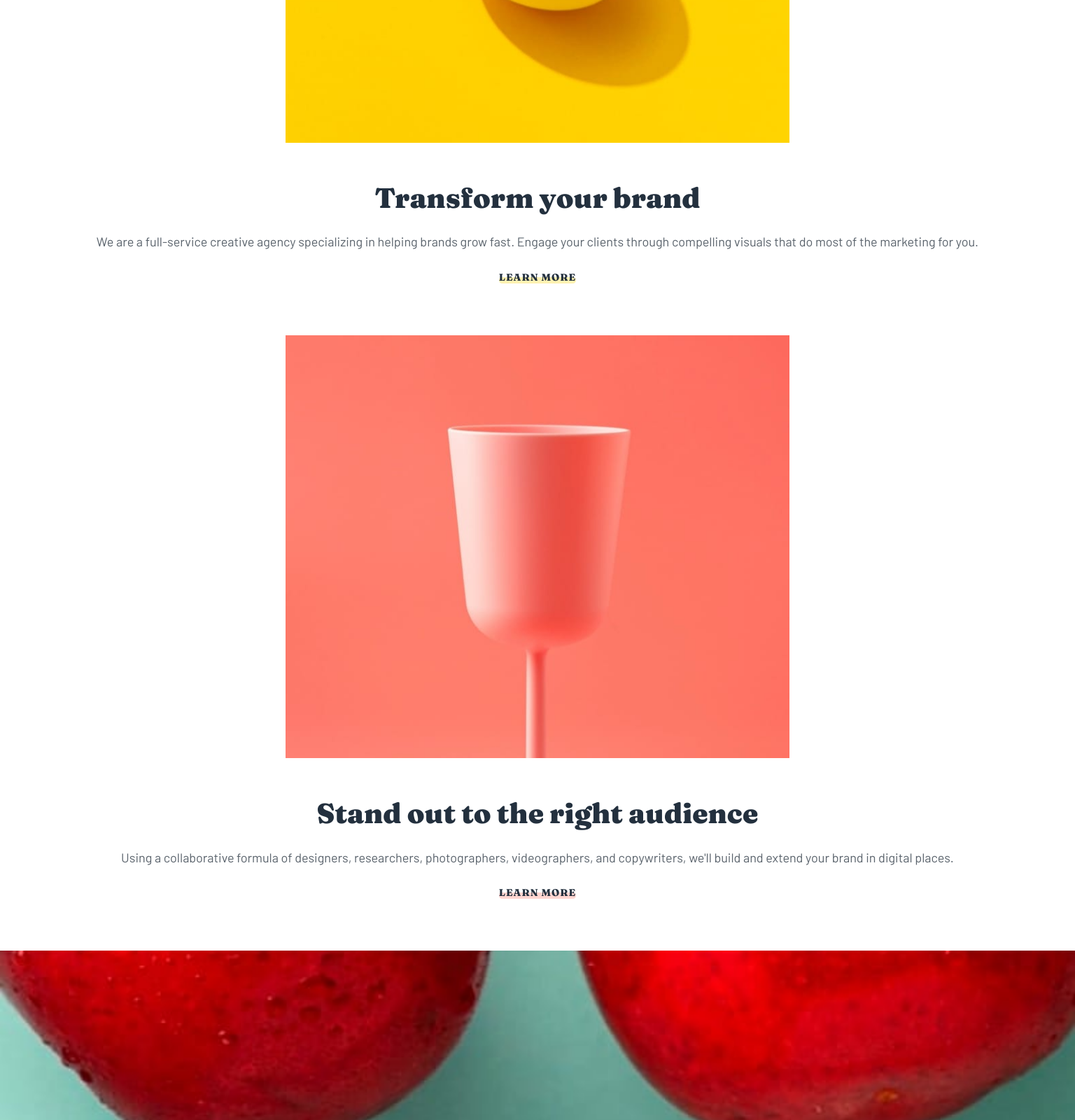
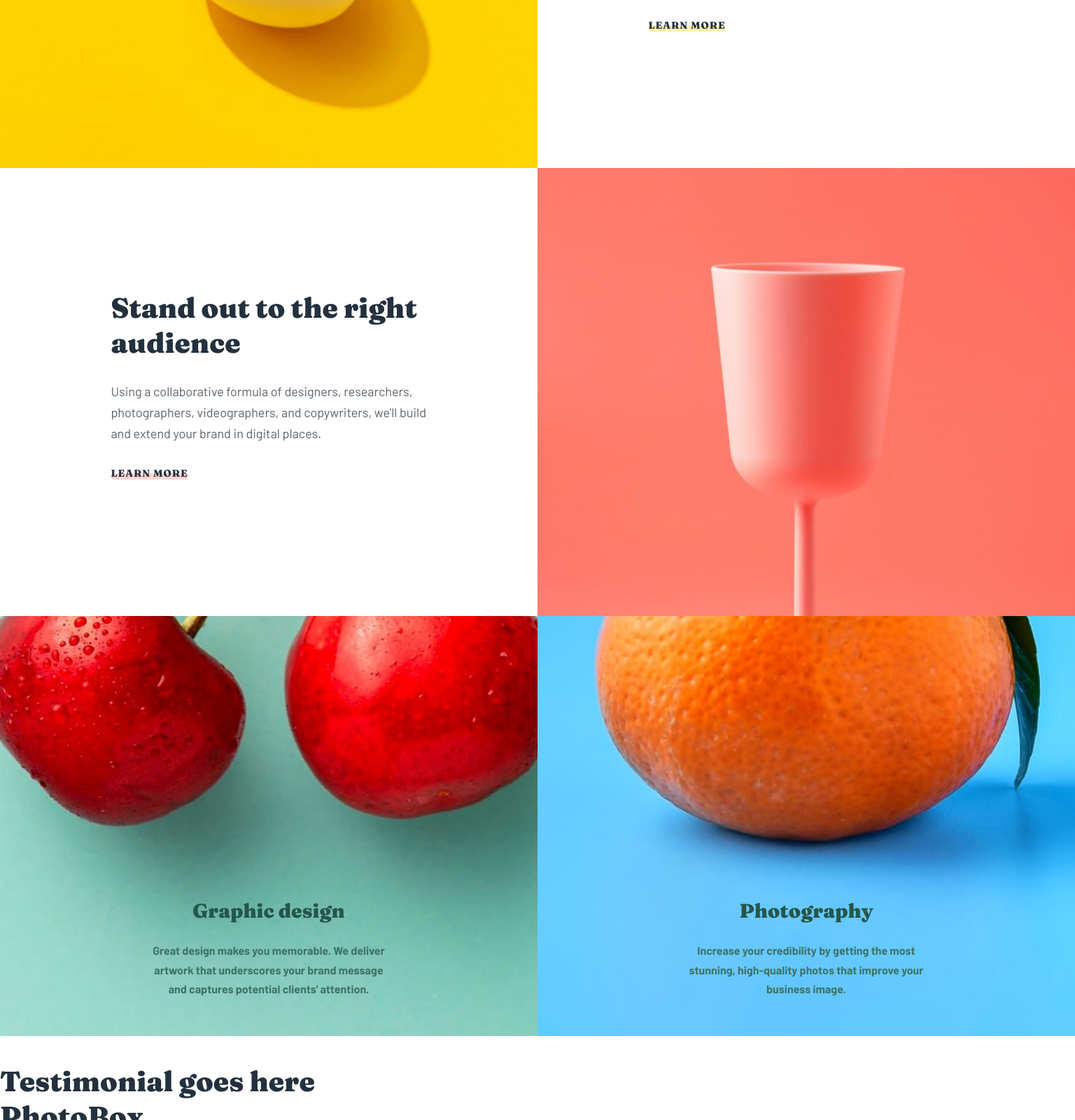
Before and after one commit to frontend-rustyff12/20-sunnyside-agency, a React (Vite) app: page / in a window 1536 px wide. Shown: the part 1200-2800 px from the top of the page at 70% size. Built offline with nearby package versions, Linux system fonts and the light colour scheme.

Commit message:
MainContent desktop layout

```diff
--- a/src/components/MainContent.jsx
+++ b/src/components/MainContent.jsx
@@ -1,14 +1,14 @@
 export default function MainContent() {
   return (
     <main>
-      <article>
-        <div className="main-image transform">
+      <article className="main-first">
+        <div className="main-image transform first">
           <img
             src="/mobile/image-transform.jpg"
             alt="Image of an egg representing transformation"
           />
         </div>
-        <div className="main-content-wrapper">
+        <div className="main-content-wrapper second">
           <div className="main-content-text">
             <h2>Transform your brand</h2>
             <p>
@@ -25,11 +25,11 @@ export default function MainContent() {
           </div>
         </div>
       </article>
-      <article>
-        <div className="main-image glass">
+      <article className="main-second">
+        <div className="main-image glass third">
           <img src="/mobile/image-stand-out.jpg" alt="" />
         </div>
-        <div className="main-content-wrapper">
+        <div className="main-content-wrapper fourth">
           <div className="main-content-text">
             <h2>Stand out to the right audience</h2>
             <p>
@@ -45,8 +45,8 @@ export default function MainContent() {
           </div>
         </div>
       </article>
-      <article>
-        <div className="secondary">
+      <article className="main-third">
+        <div className="secondary fifth">
           <div className="secondary-text">
             <h3>Graphic design</h3>
             <p className="alt">
@@ -56,7 +56,7 @@ export default function MainContent() {
             </p>
           </div>
         </div>
-        <div className="secondary">
+        <div className="secondary sixth">
           <div className="secondary-text">
             <h3>Photography</h3>
             <p className="alt">
--- a/src/index.css
+++ b/src/index.css
@@ -324,7 +324,7 @@ main article {
 .secondary {
   width: 100%;
   height: 600px;
-  padding: 3rem 1.3rem;
+  padding: 3rem 1rem;
   background-color: var(--Green-500);
   display: flex;
   flex-direction: column;
@@ -360,8 +360,17 @@ main article {
 
   /* Main */
   .main-image {
-    width: 768px;
+    width: 100%;
     aspect-ratio: 768 / 600;
+  }
+
+  .main-content-wrapper {
+    padding: 3rem 8.8rem 4rem;
+    width: 100%;
+  }
+
+  .secondary {
+    padding: 3rem 11.9rem;
   }
 }
 @media screen and (min-width: 1440px) {
@@ -394,9 +403,53 @@ main article {
   }
 
   /* Main */
+
+  main {
+    display: grid;
+    grid-template-columns: repeat(2, 1fr);
+    grid-template-rows: repeat(3, 1fr);
+  }
+
   .main-image {
-    width: 720px;
+    width: 100%;
     aspect-ratio: 720 / 600;
+    height: 100%;
+  }
+
+  .main-first,
+  .main-second,
+  .main-third {
+    display: contents;
+  }
+
+  .first {
+    grid-area: 1 / 1 / 2 / 2;
+  }
+  .second {
+    grid-area: 1 / 2 / 2 / 3;
+  }
+  .third {
+    grid-area: 2 / 2 / 3 / 3;
+  }
+  .fourth {
+    grid-area: 2 / 1 / 3 / 2;
+  }
+  .fifth {
+    grid-area: 3 / 1 / 4 / 2;
+  }
+  .sixth {
+    grid-area: 3 / 2 / 4 / 3;
+  }
+
+  .main-content-wrapper {
+    display: flex;
+    align-items: center;
+    justify-content: center;
+  }
+
+  .main-content-text {
+    text-align: start;
+    gap: 1.7rem;
   }
 }
 
```
